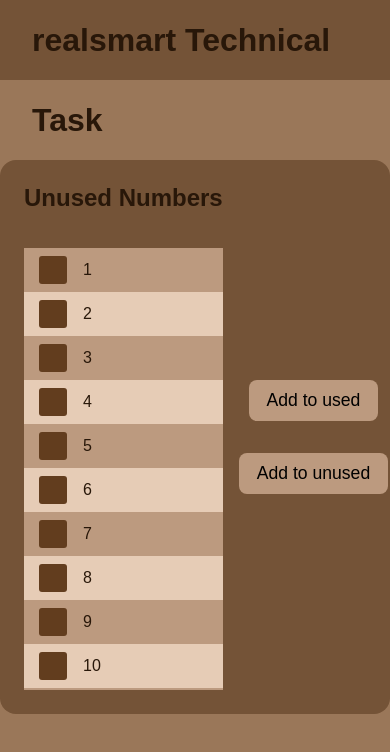
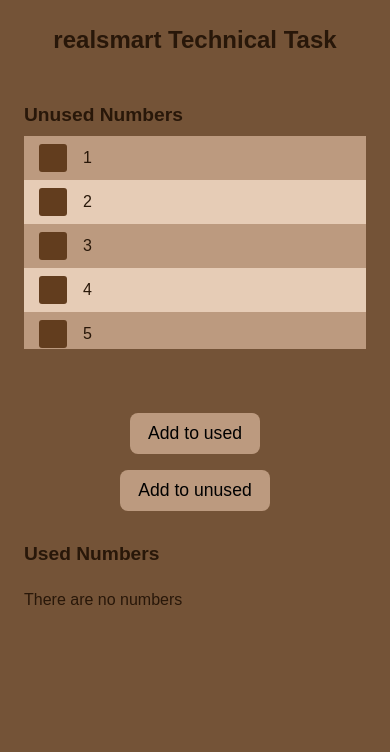
Before and after one commit to J-Sanderson/realsmart-technical-task, a React (Create React App) app: page / in a window 390 px wide. Shown: the top 752 px of the page. Built offline with nearby package versions, Linux system fonts and the light colour scheme.

Commit message:
style: mobile

```diff
--- a/src/css/App.css
+++ b/src/css/App.css
@@ -27,10 +27,10 @@
 }
 
 .container > div {
-  flex: 1 0 auto;
+  flex-grow: 1;
 }
 
-.controls {
+.container > .controls {
   flex-grow: 0;
   align-self: center;
   text-align: center;
@@ -53,3 +53,27 @@
   outline: none;
   border-color: var(--darkest);
 }
+
+@media screen and (max-width: 800px) {
+
+  header h1 {
+    font-size: 1.5rem;
+    text-align: center;
+  }
+
+  .container {
+    border-radius: 0;
+    margin: 0;
+    height: calc(100vh - 8rem);
+    flex-direction: column;
+  }
+
+  .container > div {
+    width: 100%;
+  }
+
+  .controls > button {
+    margin: 1rem auto;
+  }
+
+}
--- a/src/css/NumberList.css
+++ b/src/css/NumberList.css
@@ -54,3 +54,16 @@
     content: '✔';
     margin-left: 0.4rem;
 }
+
+@media screen and (max-width: 800px) {
+
+    .number-list {
+        height: 33%;
+    }
+
+    .number-list > h2 {
+        font-size: 1.2rem;
+        height: 2rem;
+    }
+
+}
```
